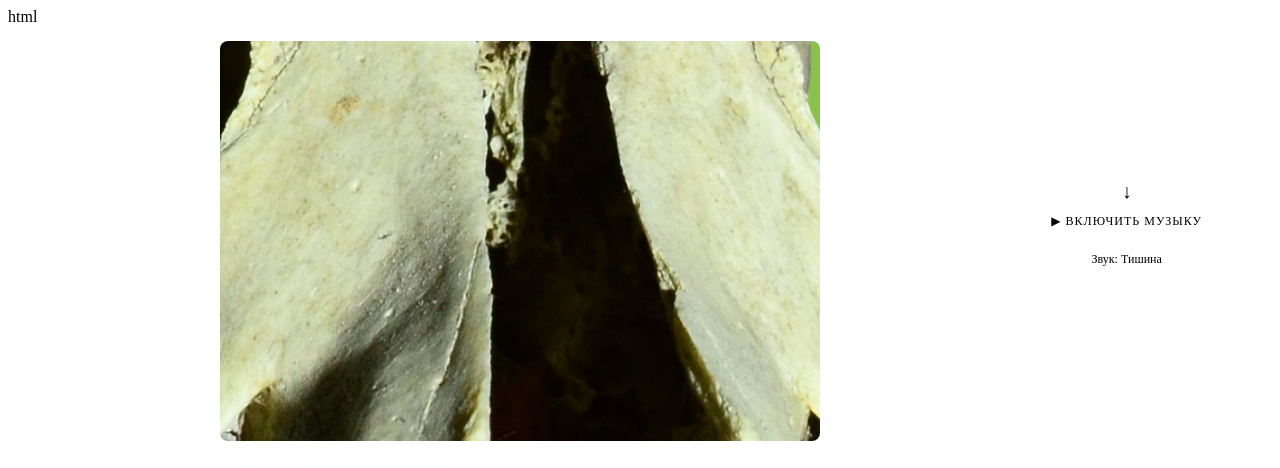
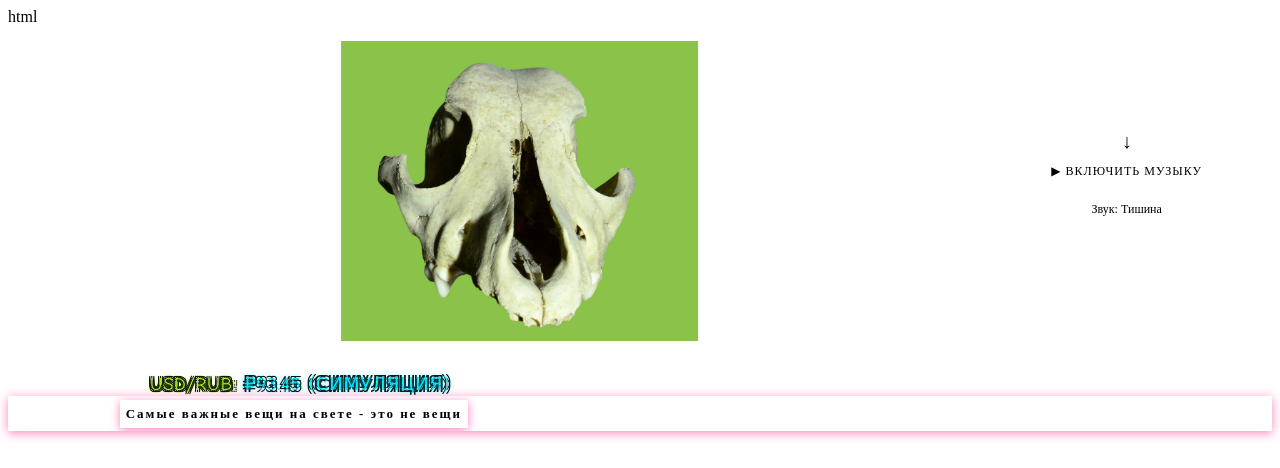
Before and after one commit to alexandrabanakina/visitka, a plain HTML site: page index.html in a window 1280 px wide. Shown: the top 468 px of the page. Drawn offline with Linux system fonts and the light colour scheme; no server answers.

Commit message:
Update index.html

```diff
--- a/index.html
+++ b/index.html
@@ -508,8 +508,8 @@ window.addEventListener('DOMContentLoaded', () => {
 }
        /* 1. Главный контейнер слайдера */
 .header-slider {
-    width: 600px;        /* Задайте нужную вам ширину слайдера */
-    height: 400px;       /* Задайте нужную вам высоту слайдера */
+    width: 400px;        /* Задайте нужную вам ширину слайдера */
+    height: 300px;       /* Задайте нужную вам высоту слайдера */
     margin: 0 auto;      /* Строго по центру страницы */
     overflow: hidden;    /* Прячет остальные 2 картинки, которые не поместились */
     position: relative;
@@ -536,7 +536,7 @@ window.addEventListener('DOMContentLoaded', () => {
 .slide img {
     width: 100%;
     height: 100%;
-    object-fit: cover;   /* Картинка заполняет слайд без искажения пропорций */
+    object-fit: contain;   /* Картинка заполняет слайд без искажения пропорций */
 }
 
 /* 5. Логика анимации для 3-х слайдов */
```
